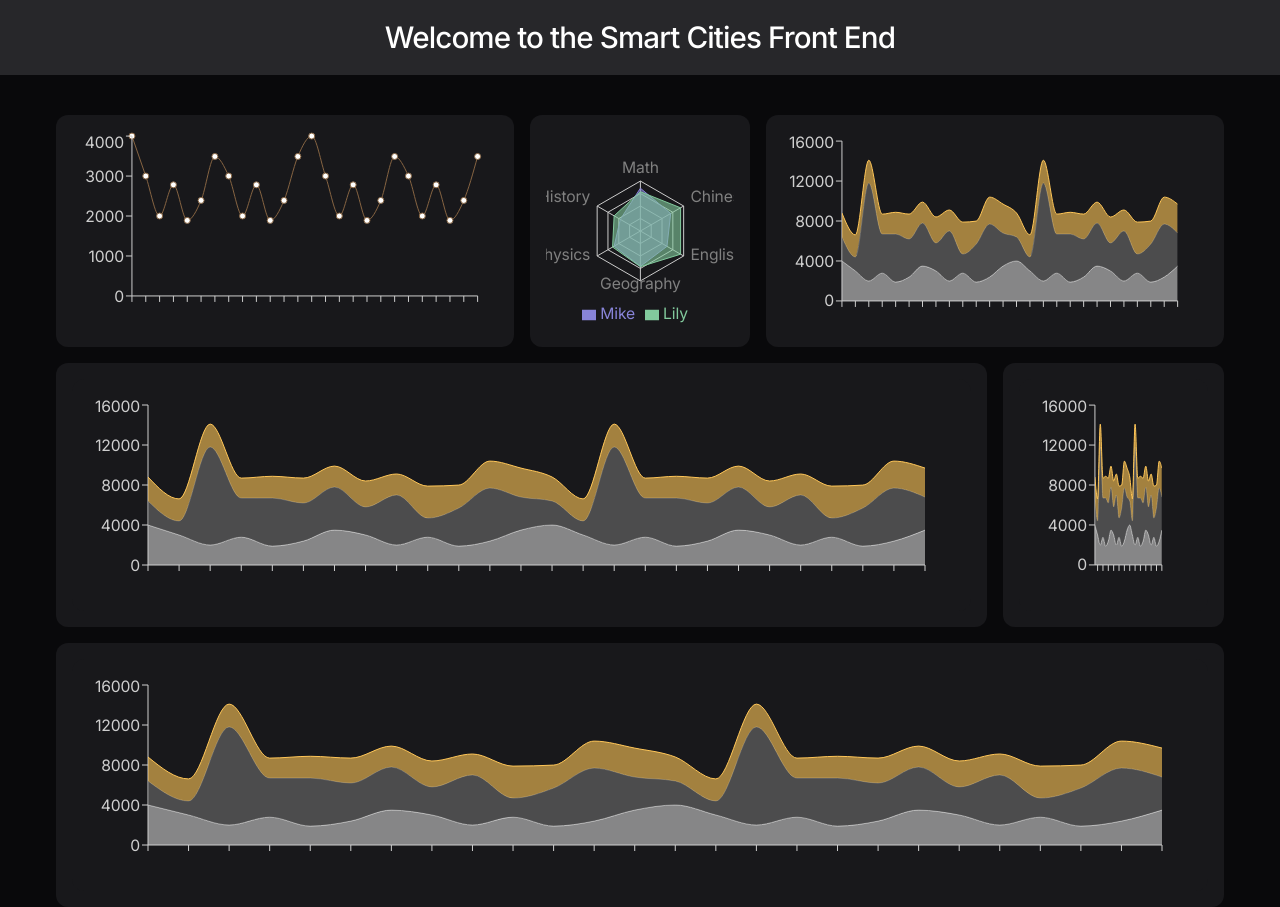
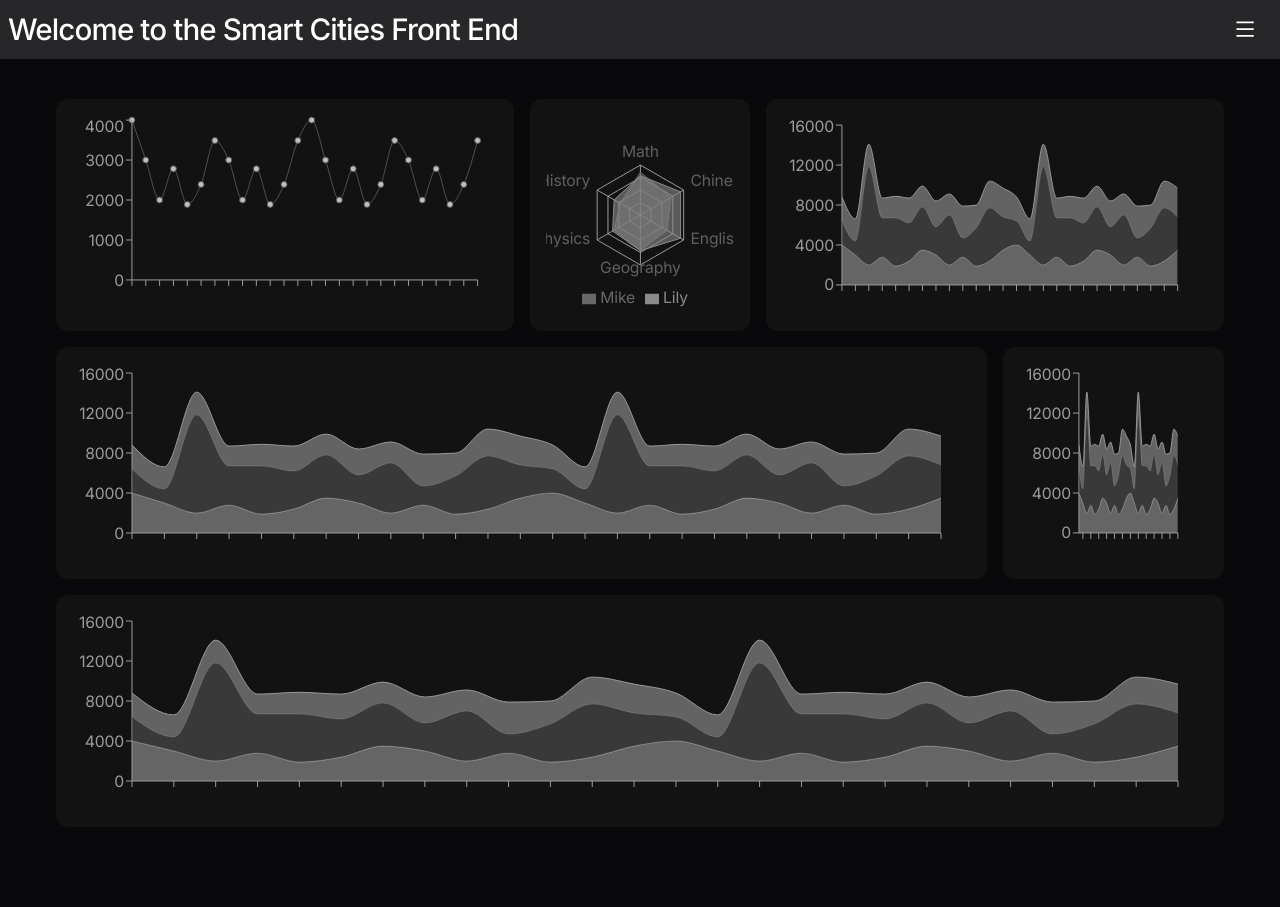
Before and after one commit to nlsmllr/SCFE, a Next.js app: page / in a window 1280 px wide. After the commit the page ends 827 px from the top, so only its background shows below. Built offline with nearby package versions, Linux system fonts and the light colour scheme.

Commit message:
add: burger menu

```diff
--- a/package.json
+++ b/package.json
@@ -15,6 +15,7 @@
     "next": "^14.2.3",
     "react": "^18.3.1",
     "react-dom": "^18.3.1",
+    "react-icons": "^5.2.1",
     "react-leaflet": "^4.2.1",
     "recharts": "^2.12.7",
     "usestate": "^1.1.3"
--- a/src/app/Components/Atoms/TopBar.tsx
+++ b/src/app/Components/Atoms/TopBar.tsx
@@ -1,11 +1,36 @@
-
-import React from 'react';
+import React, { useState } from 'react';
 import '../../globals.css';
+import { AiOutlineMenu, AiOutlineClose } from 'react-icons/ai'; // Ensure you have react-icons installed
 
 export const TopBar = () => {
+  const [menuOpen, setMenuOpen] = useState(false);
+
+  const toggleMenu = () => {
+    setMenuOpen(!menuOpen);
+  };
+
   return (
-    <nav className='header flex justify-center'>
-      <h2 className='header'>Welcome to the Smart Cities Front End</h2>
+    <nav className="header flex justify-between items-center p-4 bg-zinc-800 text-white">
+      <h2 className="inter-h5">Welcome to the Smart Cities Front End</h2>
+      <div>
+        <button onClick={toggleMenu} className="inter-body-base md:pr-4">
+          {menuOpen ? <AiOutlineClose /> : <AiOutlineMenu />}
+        </button>
+      </div>
+      <ul className={`absolute bg-zinc-700 w-full left-0 bg-opacity-90 transition-transform duration-300 ease-in ${menuOpen ? 'md:top-16 top-11' : 'top-[-490px]'}`}>
+        <li className="p-4 flex justify-center">
+          <a href="#home" className="menuBlock">Home</a>
+        </li>
+        <li className="p-4 flex justify-center">
+          <a href="#about" className="menuBlock">About</a>
+        </li>
+        <li className="p-4 flex justify-center">
+          <a href="#services" className="menuBlock">Services</a>
+        </li>
+        <li className="p-4 flex justify-center">
+          <a href="#contact" className="menuBlock">Contact</a>
+        </li>
+      </ul>
     </nav>
   );
-}
+};
--- a/src/app/globals.css
+++ b/src/app/globals.css
@@ -11,5 +11,9 @@
 }
 
 .graphBox {
-  @apply bg-zinc-900 hover:bg-zinc-800 inter-body-sm duration-300 p-2 md:p-4 rounded-xl;
+  @apply grayscale hover:grayscale-0 brightness-75 hover:brightness-100 bg-zinc-900 hover:bg-zinc-800 inter-body-sm duration-300 p-2 md:p-4 rounded-xl;
 }
+
+.menuBlock {
+  @apply inter-body-base
+}
--- a/src/app/page.tsx
+++ b/src/app/page.tsx
@@ -1,6 +1,6 @@
 "use client"
 
-import React from 'react';
+import React, { Component } from 'react';
 import './globals.css';
 
 import { Example } from './Components/Atoms/Example';
@@ -8,6 +8,7 @@ import { NewExample } from './Components/Atoms/NewExample';
 import { TopBar } from './Components/Atoms/TopBar';
 import { RadChart } from './Components/Atoms/RadChart';
 import { Map } from './Components/Atoms/Map';
+// import { BurgerMenu } from './Components/Atoms/BurgerMenu';
 import 'leaflet/dist/leaflet.css';
 
 
@@ -15,7 +16,8 @@ import 'leaflet/dist/leaflet.css';
 export default function Void() {
   return (
     <html className='bg-zinc-950'>
-        <TopBar />
+      <TopBar />
+      {/* <BurgerMenu /> */}
       <section className='graphContainer flex justify-center'>
         <div className="md:col-span-2">
           <Example />
@@ -26,13 +28,13 @@ export default function Void() {
         <div className="md:col-span-2">
           <NewExample />
         </div>
-        <div className="graphBox md:col-span-4">
+        <div className=" md:col-span-4">
           <NewExample />
         </div>
-        <div className="graphBox md:col-span-1">
+        <div className=" md:col-span-1">
           <NewExample />
         </div>
-        <div className="graphBox md:col-span-5">
+        <div className=" md:col-span-5">
           <NewExample />
         </div>
         {/* <div className="graphBox col-span-2">
```
Also changed, not shown: src/app/Components/Atoms/BurgerMenu.tsx (added), 1 other file (tests, documents, lock files or other folders).
